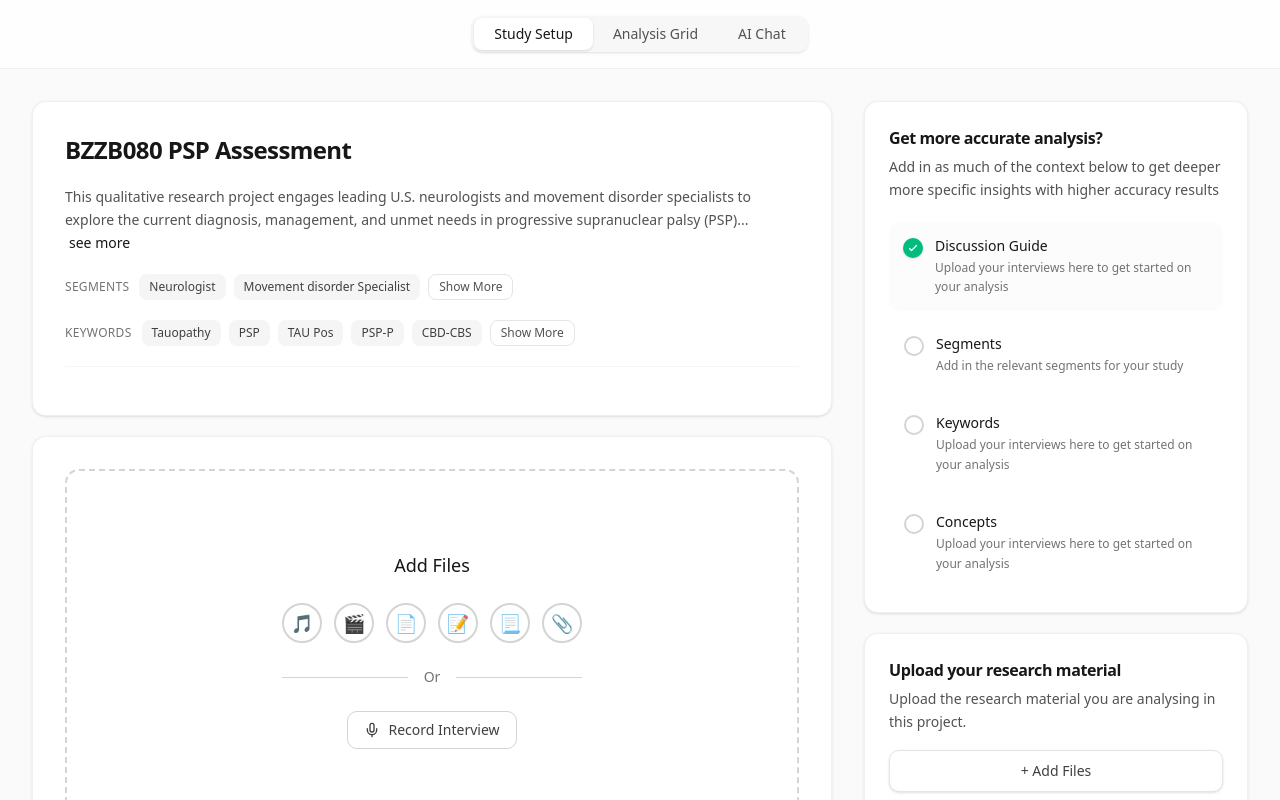
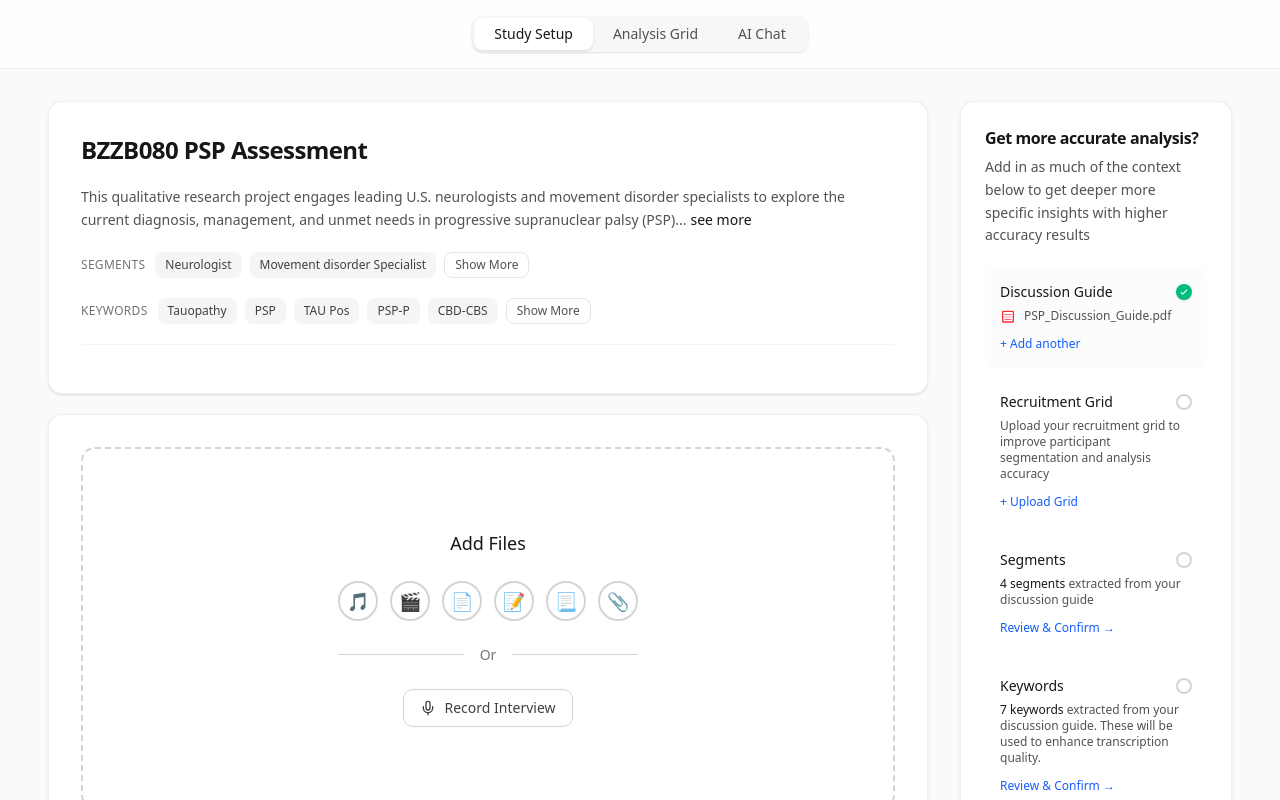
Before and after one commit to bowejg/vibe-evidence-panel, a React (Vite) app: page / in a window 1280 px wide. Both pictures are taken after a click on the button "Continue with a sample guide". Built offline with nearby package versions, Linux system fonts and the light colour scheme.

Commit message:
synced up start screen

```diff
--- a/src/components/FilesUpload.tsx
+++ b/src/components/FilesUpload.tsx
@@ -62,10 +62,10 @@ export function FilesUpload({ onFilesUploaded }: FilesUploadProps) {
 
   return (
     <div className="h-full overflow-y-auto">
-      <div className="max-w-7xl mx-auto px-8 py-8">
-        <div className="grid grid-cols-1 lg:grid-cols-3 gap-8">
-          {/* Left/Main Column (2/3 width) */}
-          <div className="lg:col-span-2 space-y-5">
+      <div className="max-w-[1800px] mx-auto px-12 py-8">
+        <div className="grid grid-cols-1 lg:grid-cols-4 gap-8">
+          {/* Left/Main Column (3/4 width) */}
+          <div className="lg:col-span-3 space-y-5">
             {/* Project Header */}
             <div className="bg-white rounded-xl shadow-sm border border-neutral-200/60 p-8 space-y-5 hover:shadow-md transition-shadow duration-200">
               <h1 className="text-2xl font-semibold text-neutral-900 tracking-tight">
@@ -221,11 +221,15 @@ export function FilesUpload({ onFilesUploaded }: FilesUploadProps) {
 
                 <div className="space-y-2">
                   {/* Discussion Guide - Completed */}
-                  <div className="w-full flex items-start space-x-3 p-3.5 rounded-lg bg-neutral-50/50">
-                    <div className="mt-0.5">
-                      <div className="w-5 h-5 rounded-full bg-emerald-500 flex items-center justify-center shadow-sm">
+                  <div className="w-full p-3.5 rounded-lg bg-neutral-50/50 border border-transparent">
+                    <div className="space-y-1.5">
+                      <div className="flex items-center justify-between gap-2">
+                        <div className="font-medium text-sm text-neutral-900">
+                          Discussion Guide
+                        </div>
+                        <div className="w-4 h-4 rounded-full bg-emerald-500 flex items-center justify-center shadow-sm flex-shrink-0">
                           <svg
-                          className="w-3 h-3 text-white"
+                            className="w-2.5 h-2.5 text-white"
                             fill="none"
                             stroke="currentColor"
                             viewBox="0 0 24 24"
@@ -239,72 +243,123 @@ export function FilesUpload({ onFilesUploaded }: FilesUploadProps) {
                           </svg>
                         </div>
                       </div>
-                    <div className="space-y-0.5 flex-1">
-                      <div className="font-medium text-sm text-neutral-900">
-                        Discussion Guide
+                      <div className="flex items-center gap-2">
+                        <svg
+                          className="w-4 h-4 text-red-500 flex-shrink-0"
+                          fill="currentColor"
+                          viewBox="0 0 24 24"
+                        >
+                          <path d="M7 18h10v-1H7v1zM17 14H7v-1h10v1zm0-4H7V9h10v1zm2-6H5c-1.1 0-2 .9-2 2v14c0 1.1.9 2 2 2h14c1.1 0 2-.9 2-2V6c0-1.1-.9-2-2-2zm0 16H5V6h14v14z" />
+                        </svg>
+                        <span className="text-xs text-neutral-600">
+                          PSP_Discussion_Guide.pdf
+                        </span>
                       </div>
-                      <p className="text-xs text-neutral-500 leading-relaxed">
-                        Upload your interviews here to get started on your
-                        analysis
-                      </p>
+                      <button
+                        onClick={() =>
+                          console.log('Add another discussion guide')
+                        }
+                        className="text-xs text-blue-600 hover:text-blue-700 font-medium transition-colors"
+                      >
+                        + Add another
+                      </button>
                     </div>
                   </div>
 
-                  {/* Segments - Not completed */}
+                  {/* Recruitment Grid - Not Uploaded */}
+                  <div className="w-full p-3.5 rounded-lg border border-transparent">
+                    <div className="space-y-1.5">
+                      <div className="flex items-center justify-between gap-2">
+                        <div className="font-medium text-sm text-neutral-900">
+                          Recruitment Grid
+                        </div>
+                        <div className="w-4 h-4 rounded-full border-2 border-neutral-300 flex-shrink-0"></div>
+                      </div>
+                      <p className="text-xs text-neutral-600">
+                        Upload your recruitment grid to improve participant
+                        segmentation and analysis accuracy
+                      </p>
                       <button
-                    onClick={() => console.log('Segments clicked')}
-                    className="w-full flex items-start space-x-3 p-3.5 rounded-lg hover:bg-neutral-50/50 text-left transition-all duration-150 border border-transparent hover:border-neutral-200/60"
+                        onClick={() => console.log('Upload recruitment grid')}
+                        className="text-xs text-blue-600 hover:text-blue-700 font-medium transition-colors"
                       >
-                    <div className="mt-0.5">
-                      <div className="w-5 h-5 rounded-full border-2 border-neutral-300"></div>
+                        + Upload Grid
+                      </button>
                     </div>
-                    <div className="space-y-0.5 flex-1">
+                  </div>
+
+                  {/* Segments - Needs Review */}
+                  <div className="w-full p-3.5 rounded-lg border border-transparent">
+                    <div className="space-y-1.5">
+                      <div className="flex items-center justify-between gap-2">
                         <div className="font-medium text-sm text-neutral-900">
                           Segments
                         </div>
-                      <p className="text-xs text-neutral-500 leading-relaxed">
-                        Add in the relevant segments for your study
+                        <div className="w-4 h-4 rounded-full border-2 border-neutral-300 flex-shrink-0"></div>
+                      </div>
+                      <p className="text-xs text-neutral-600">
+                        <span className="font-medium text-neutral-900">
+                          4 segments
+                        </span>{' '}
+                        extracted from your discussion guide
                       </p>
+                      <button
+                        onClick={() => console.log('Review segments')}
+                        className="text-xs text-blue-600 hover:text-blue-700 font-medium transition-colors"
+                      >
+                        Review & Confirm →
+                      </button>
                     </div>
-                  </button>
+                  </div>
 
-                  {/* Keywords - Not completed */}
-                  <button
-                    onClick={() => console.log('Keywords clicked')}
-                    className="w-full flex items-start space-x-3 p-3.5 rounded-lg hover:bg-neutral-50/50 text-left transition-all duration-150 border border-transparent hover:border-neutral-200/60"
-                  >
-                    <div className="mt-0.5">
-                      <div className="w-5 h-5 rounded-full border-2 border-neutral-300"></div>
-                    </div>
-                    <div className="space-y-0.5 flex-1">
+                  {/* Keywords - Needs Review */}
+                  <div className="w-full p-3.5 rounded-lg border border-transparent">
+                    <div className="space-y-1.5">
+                      <div className="flex items-center justify-between gap-2">
                         <div className="font-medium text-sm text-neutral-900">
                           Keywords
                         </div>
-                      <p className="text-xs text-neutral-500 leading-relaxed">
-                        Upload your interviews here to get started on your
-                        analysis
+                        <div className="w-4 h-4 rounded-full border-2 border-neutral-300 flex-shrink-0"></div>
+                      </div>
+                      <p className="text-xs text-neutral-600">
+                        <span className="font-medium text-neutral-900">
+                          7 keywords
+                        </span>{' '}
+                        extracted from your discussion guide. These will be used
+                        to enhance transcription quality.
                       </p>
+                      <button
+                        onClick={() => console.log('Review keywords')}
+                        className="text-xs text-blue-600 hover:text-blue-700 font-medium transition-colors"
+                      >
+                        Review & Confirm →
+                      </button>
                     </div>
-                  </button>
+                  </div>
 
-                  {/* Concepts - Not completed */}
-                  <button
-                    onClick={() => console.log('Concepts clicked')}
-                    className="w-full flex items-start space-x-3 p-3.5 rounded-lg hover:bg-neutral-50/50 text-left transition-all duration-150 border border-transparent hover:border-neutral-200/60"
-                  >
-                    <div className="mt-0.5">
-                      <div className="w-5 h-5 rounded-full border-2 border-neutral-300"></div>
-                    </div>
-                    <div className="space-y-0.5 flex-1">
+                  {/* Concepts - Needs Review */}
+                  <div className="w-full p-3.5 rounded-lg border border-transparent">
+                    <div className="space-y-1.5">
+                      <div className="flex items-center justify-between gap-2">
                         <div className="font-medium text-sm text-neutral-900">
                           Concepts
                         </div>
-                      <p className="text-xs text-neutral-500 leading-relaxed">
-                        Upload your interviews here to get started on your
-                        analysis
+                        <div className="w-4 h-4 rounded-full border-2 border-neutral-300 flex-shrink-0"></div>
+                      </div>
+                      <p className="text-xs text-neutral-600">
+                        <span className="font-medium text-neutral-900">
+                          3 concepts
+                        </span>{' '}
+                        extracted from your discussion guide
                       </p>
+                      <button
+                        onClick={() => console.log('Review concepts')}
+                        className="text-xs text-blue-600 hover:text-blue-700 font-medium transition-colors"
+                      >
+                        Review & Confirm →
+                      </button>
                     </div>
-                  </button>
+                  </div>
                 </div>
               </div>
             </div>
```
Lines whose indentation alone changed are shown as unchanged.
